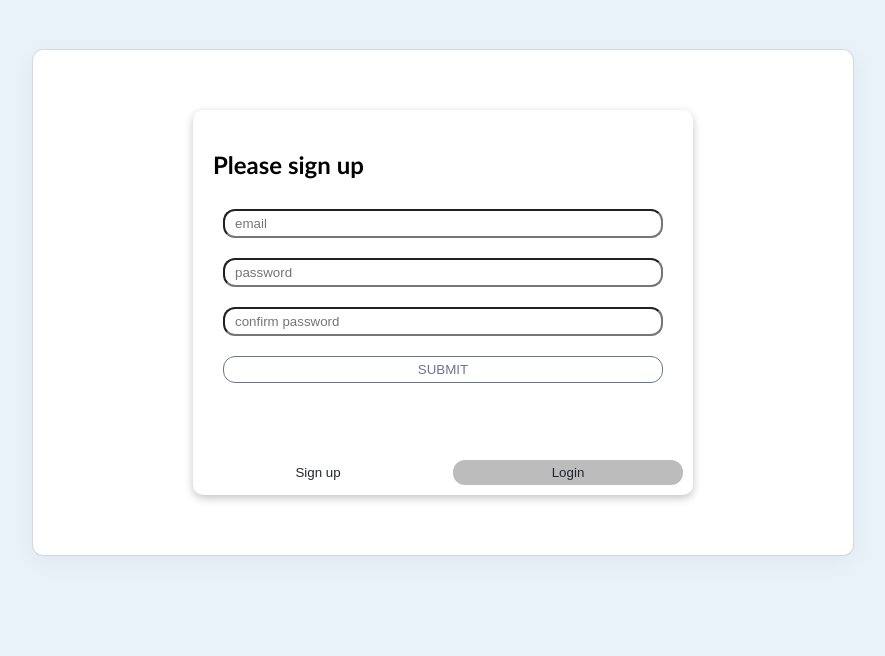
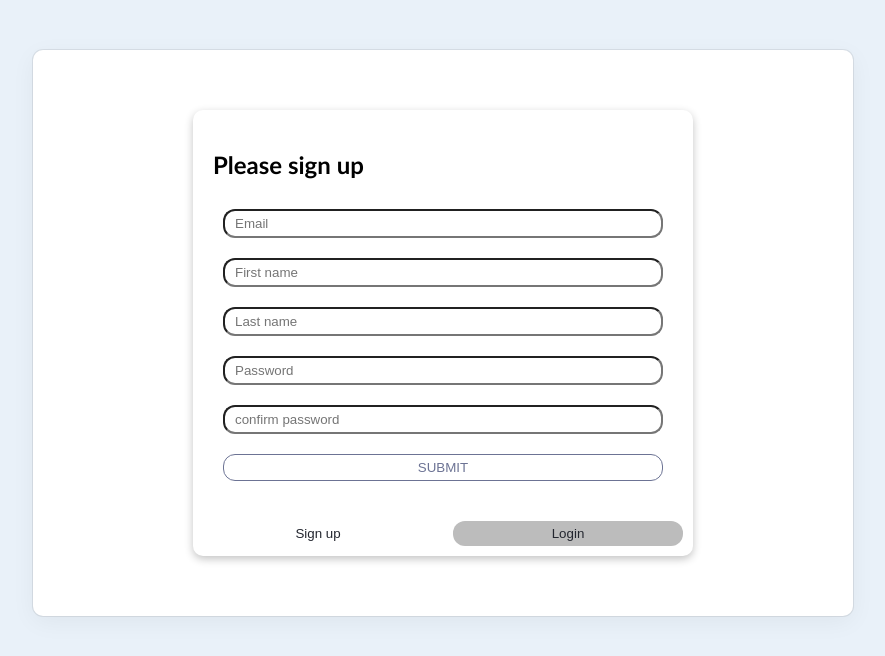
Before and after one commit to Alex-Lima84/expense-app-client, a React (Create React App) app: page / in a window 1280 px wide. Both pictures are taken after a click on the button "Sign up". Shown: the top 656 px of the page, without its empty margins (197-1082 px from the left). Built offline with nearby package versions, Linux system fonts and the light colour scheme.

Commit message:
signup additional info

```diff
--- a/src/App.js
+++ b/src/App.js
@@ -9,6 +9,7 @@ const App = () => {
   const userEmail = cookies.Email
   const authToken = cookies.AuthToken
   const [tasks, setTasks] = useState(null)
+  const [userName, setUserName] = useState(null)
 
   const getData = async () => {
 
@@ -20,13 +21,28 @@ const App = () => {
       setTasks(data)
 
     } catch (error) {
-      console.log(error)
+      console.error(error)
+    }
+  }
+
+  const getUserInfo = async () => {
+
+    try {
+
+      const response = await fetch(`${process.env.REACT_APP_SERVER_URL}/users/${userEmail}`)
+      const data = await response.json()
+
+      setUserName(data[0].first_name)
+
+    } catch (error) {
+      console.error(error)
     }
   }
 
   useEffect(() => {
     if (authToken) {
       getData()
+      getUserInfo()
     }
   }, [])
 
@@ -40,7 +56,7 @@ const App = () => {
       {authToken &&
         <>
           <ListHeader listName={'Holiday Tick List'} getData={getData} />
-          <h2 className='welcome-message'>Welcome back, <strong>{userEmail}</strong></h2>
+          <h2 className='welcome-message'>Welcome back, <strong>{userName}</strong></h2>
           {sortedTasks?.map((task) => <ListItem key={task.id} task={task} getData={getData} />)}
         </>
       }
--- a/src/components/Auth/Auth.js
+++ b/src/components/Auth/Auth.js
@@ -5,6 +5,8 @@ import './styles.scss'
 const Auth = () => {
     const [cookies, setCookie, removeCookie] = useCookies(null)
     const [email, setEmail] = useState(null)
+    const [firstName, setFirstName] = useState(null)
+    const [lastName, setLastName] = useState(null)
     const [password, setPassword] = useState(null)
     const [confirmPassword, setConfirmPassword] = useState(null)
     const [isLogIn, setIsLogIn] = useState(true)
@@ -18,15 +20,29 @@ const Auth = () => {
     const handleSubmit = async (e, endpoint) => {
         e.preventDefault()
 
-        if (!isLogIn && (password !== confirmPassword)) {
-            setError('Passwords are not equal')
-            return
+        if (isLogIn) {
+            if (email === null || password === null) {
+                setError('Please fill all the required info')
+                return
+            }
+        }
+
+        if (!isLogIn) {
+            if (email === null || firstName === null || lastName === null || password === null) {
+                setError('Please fill all the required info')
+                return
+            }
+
+            if (!isLogIn && (password !== confirmPassword)) {
+                setError('Passwords are not equal')
+                return
+            }
         }
 
         const response = await fetch(`${process.env.REACT_APP_SERVER_URL}/${endpoint}`, {
             method: 'POST',
             headers: { 'Content-type': 'application/json' },
-            body: JSON.stringify({ email, password })
+            body: JSON.stringify({ email, firstName, lastName, password })
         })
 
         const data = await response.json()
@@ -54,17 +70,31 @@ const Auth = () => {
                     <h2>{isLogIn ? 'Please log in' : 'Please sign up'}</h2>
                     <input
                         type='email'
-                        placeholder='email'
+                        placeholder='Email'
                         onChange={(e) => setEmail(e.target.value)}
                     />
+                    {!isLogIn &&
+                        <>
+                            <input
+                                type='text'
+                                placeholder='First name'
+                                onChange={(e) => setFirstName(e.target.value)}
+                            />
+                            <input
+                                type='text'
+                                placeholder='Last name'
+                                onChange={(e) => setLastName(e.target.value)}
+                            />
+                        </>
+                    }
                     <input
                         type='password'
-                        placeholder='password'
+                        placeholder='Password'
                         onChange={(e) => setPassword(e.target.value)}
                     />
                     {!isLogIn &&
                         <input
-                            type='password'
+                            type='Password'
                             placeholder='confirm password'
                             onChange={(e) => setConfirmPassword(e.target.value)}
                         />
--- a/src/components/Auth/styles.scss
+++ b/src/components/Auth/styles.scss
@@ -12,7 +12,7 @@
         form {
             display: flex;
             flex-direction: column;
-            height: 300px;
+
             padding: 20px;
 
             input {
```
Also changed, not shown: 2 other files (tests, documents, lock files or other folders).
